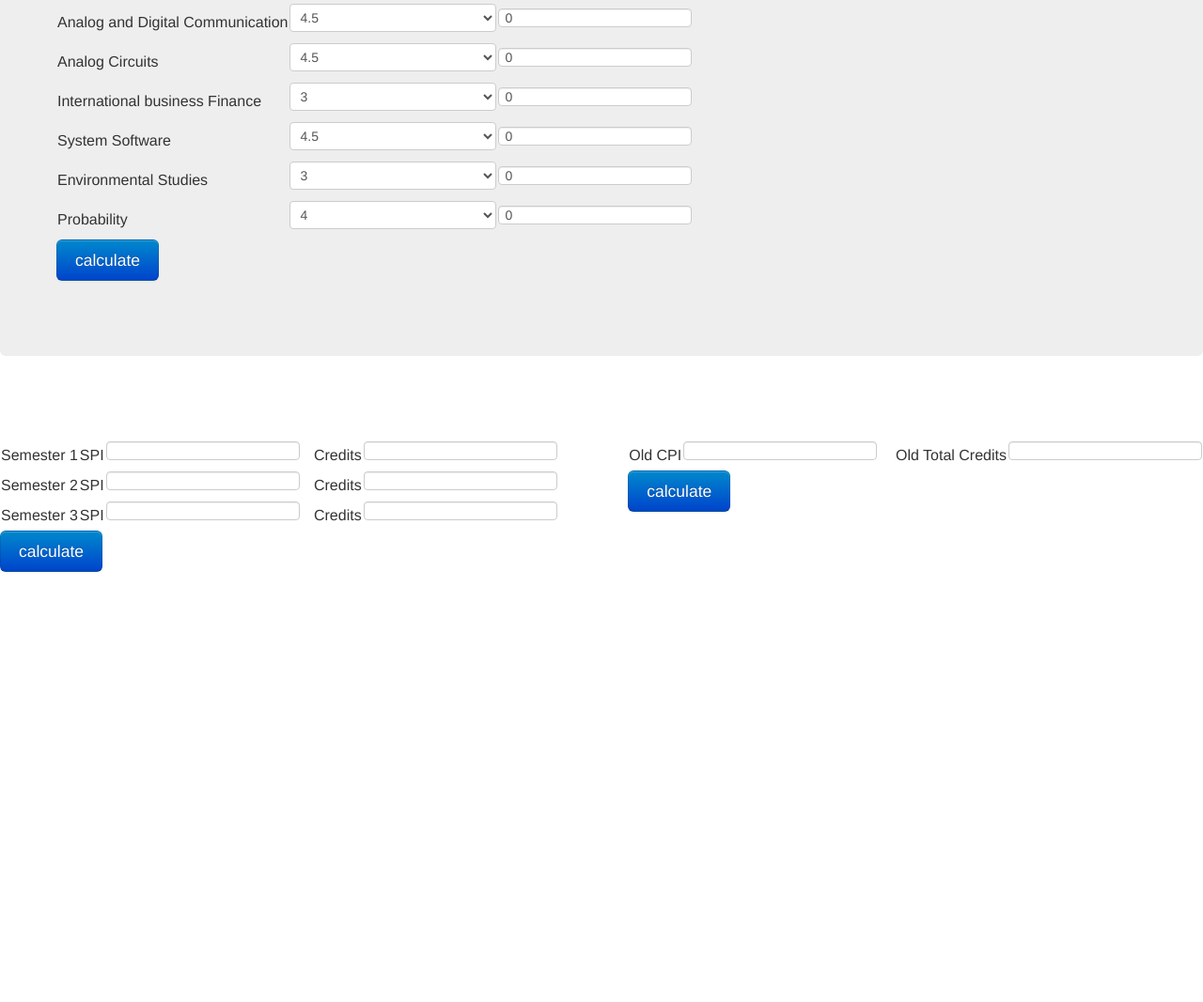
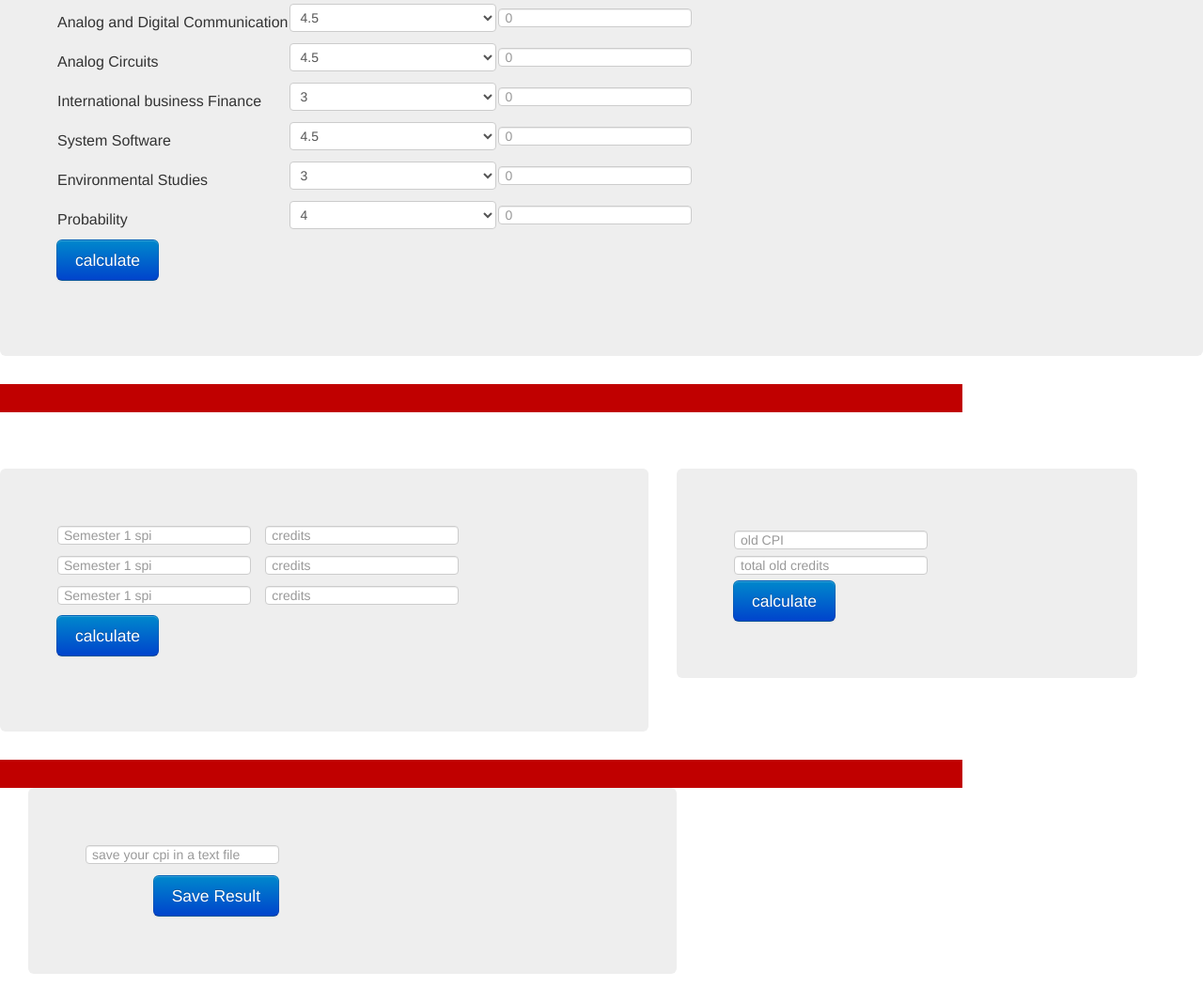
Before and after one commit to vinitkp/CGPA-Calculator, a plain HTML site: page index.html in a window 1280 px wide. Shown: the part 157-1224 px from the top of the page at 94% size. Before the commit the page ends 800 px from the top, so only its background shows below. Drawn offline with nearby package versions, Linux system fonts and the light colour scheme.

Commit message:
changes made

```diff
--- a/index.html
+++ b/index.html
@@ -18,7 +18,7 @@
 											<option value = "3"> 3 </option>
 										 </select>
 		</td>
-		<td> <input type="text" name="adc" value="0"></td>
+		<td> <input type="text" name="adc" placeholder = "0" ></td>
 
 		</tr>
 		<tr>
@@ -29,7 +29,7 @@
 							<option value = "3"> 3 </option>
 						 </select>
 		</td>
-		<td> <input type="text" name="ac" value="0"></td>
+		<td> <input type="text" placeholder = "0" name="ac" ></td>
 		</tr>
 		<tr>
 		<td>International business Finance </td>
@@ -39,7 +39,7 @@
 											<option value = "3" selected> 3 </option>
 										</select>
 		</td>
-		<td><input type="text" name="ibf" value="0"></td>
+		<td><input type="text" name="ibf" placeholder = "0" ></td>
 		</tr>
 		<tr>
 		<td>System Software</td>
@@ -49,7 +49,7 @@
 							<option value = "3"> 3 </option>
 						 </select>
 		</td>
-		<td><input type="text" name="ss" value="0"></td>
+		<td><input type="text" placeholder = "0" name="ss" ></td>
 		</tr>
 		<tr>
 		<td>Environmental Studies </td>
@@ -58,7 +58,7 @@
 							<option value = "4"> 4 </option>
 							<option value = "3" selected> 3 </option>
 						 </select></td>
-		<td> <input type="text" name="evs" value="0"></td>
+		<td> <input type="text" placeholder = "0" name="evs" ></td>
 		</tr>
 		<tr>
 		<td>Probability</td>
@@ -67,76 +67,70 @@
 							<option value = "4" selected> 4 </option>
 							<option value = "3"> 3 </option>
 						 </select></td>
-		<td> <input type="text" name="prob" value="0"></td>
+		<td> <input type="text" placeholder = "0" name="prob" ></td>
 		</tr>
 		</table>
 		<input type="button" value="calculate" class="btn btn-primary btn-large" name="calc" onclick = "sem4(this.form)">
 	</form>
 
 </div>
-<div id = "result"></div>
+<div id = "result" style = "background: #C00000; color:white; width: 80%; font-size: 30px; padding-top:15px; padding-bottom:15px;" ></div>
 <br/><br/><br/>
-<div id= "old things" style=" width = 100%">
-	<div id = "semwise" style = "float: left"; width : 50%">
+<div id= "old things" class = "row">
+	<div class = "hero-unit span6" id = "semwise" >
 	<form>
 		<table>
 		<tr>
-		<td> Semester 1</td>
-		<td>SPI</td>
-		<td><input type="text" name="sem1">&nbsp;&nbsp;&nbsp;</td>
-		<td>Credits </td>
-		<td><input type = "text" name = "sem1creds"></td>
+
+		<td><input type="text" placeholder = "Semester 1 spi" name="sem1">&nbsp;&nbsp;&nbsp;</td>
+
+		<td><input type = "text" placeholder = "credits" name = "sem1creds"></td>
 		</tr>
 
 		<tr>
-		<td> Semester 2</td>
-		<td>SPI</td>
-		<td><input type="text" name="sem2">&nbsp;&nbsp;&nbsp;</td>
-		<td>Credits </td>
-		<td><input type = "text" name = "sem2creds"></td>
+
+		<td><input type="text" placeholder = "Semester 1 spi"  name="sem2">&nbsp;&nbsp;&nbsp;</td>
+
+		<td><input type = "text" placeholder = "credits"  name = "sem2creds"></td>
 		</tr>
 
 		<tr>
-		<td> Semester 3</td>
-		<td>SPI</td>
-		<td><input type="text" name="sem3">&nbsp;&nbsp;&nbsp;</td>
-		<td>Credits </td>
-		<td><input type = "text" name = "sem3creds"></td>
+
+		<td><input type="text" placeholder = "Semester 1 spi"  name="sem3">&nbsp;&nbsp;&nbsp;</td>
+
+		<td><input type = "text" placeholder = "credits"  name = "sem3creds"></td>
 		</tr>
 		</table>
-		<input type="button" value="calculate" class="btn btn-primary btn-large" name="calcSemWise" onclick = "semWise(this.form)">
+		<input type="button" value="calculate" class="btn btn-primary btn-large " name="calcSemWise" onclick = "semWise(this.form)">
 	</form>
 	</div>
-	<div id = "oldcpi" style = "float: right"; width : 50%">
-		<form>
+	<div id = "oldcpi" class = "hero-unit span4" >
+		<form class = "navbar-form">
 		<table>
 		<tr>
-		<td>Old CPI</td>
-		<td><input type = "text" name = "old_cpi">&nbsp;&nbsp;&nbsp;&nbsp;</td>
-		<td>Old Total Credits</td>
-		<td><input type = "text" name = "tot_old_creds">
+		<td><input type = "text" placeholder = "old CPI" name = "old_cpi"></td>
+		</tr>
+		<tr>
+		<td><input type = "text" placeholder = "total old credits" name = "tot_old_creds">
 		</tr>
 		</table>
-		<input type="button" value="calculate" class="btn btn-primary btn-large" name="calcOldCpi" onclick = "oldCpi(this.form)">
+		<input type="button" value="calculate" class="btn btn-primary btn-large " name="calcOldCpi" onclick = "oldCpi(this.form)">
 		</form>
 	</div>
 </div>
-<div style="clear:both"></div>
-<div id = "cpi_res"></div>
+<div id = "cpi_res" style = "background: #C00000; color:white; width: 80%; font-size: 30px; padding-top:15px; padding-bottom:15px;"></div>
+<div id = "save_div" class = "hero-unit span6">
+<table>
+<tr>
+<td><input type = "text" placeholder = "save your cpi in a text file" id = "fileName"></td>
+</tr>
+<tr>
+<td><input type = "button" name = "save" class="btn pull-right btn-primary btn-large" value = "Save Result" onclick = "fileSave()"></td>
+</tr>
+</table>
+</div>
 
-    <script src="bootstrap/js/jquery.js"></script>
-    <script src="bootstrap/js/bootstrap-transition.js"></script>
-    <script src="bootstrap/js/bootstrap-alert.js"></script>
-    <script src="bootstrap/js/bootstrap-modal.js"></script>
-    <script src="bootstrap/js/bootstrap-dropdown.js"></script>
-    <script src="bootstrap/js/bootstrap-scrollspy.js"></script>
-    <script src="bootstrap/js/bootstrap-tab.js"></script>
-    <script src="bootstrap/js/bootstrap-tooltip.js"></script>
-    <script src="bootstrap/js/bootstrap-popover.js"></script>
-    <script src="bootstrap/js/bootstrap-button.js"></script>
-    <script src="bootstrap/js/bootstrap-collapse.js"></script>
-    <script src="bootstrap/js/bootstrap-carousel.js"></script>
-    <script src="bootstrap/js/bootstrap-typeahead.js"></script>
+
 
 </body>
 </html>
--- a/js/main.js
+++ b/js/main.js
@@ -21,7 +21,7 @@ function oldCpi(form){
 	var cpi;
 	cpi = (oldcreds * oldcpi + spi * 23.5)/ (oldcreds + 23.5);
 
-	document.getElementById("cpi_res").innerHTML = cpi;
+	document.getElementById("cpi_res").innerHTML = "your CPI is "+ cpi;
 
 }
 
@@ -45,7 +45,7 @@ function semWise(form){
 	old_cpi = old_cpi/old_creds;
 	var spi = getSpi();
 	var cpi = (old_cpi * old_creds + spi * 23.5)/ (23.5 + old_creds);
-	document.getElementById("cpi_res").innerHTML = cpi;
+	document.getElementById("cpi_res").innerHTML = "your CPI is "+ cpi;
 
 }
 
@@ -55,3 +55,15 @@ function getSpi(){
 	return arr[5];
 
 }
+
+
+function fileSave(){
+	var filename = document.getElementById("fileName").value;
+	var text = document.getElementById("cpi_res").innerHTML;
+	var file = new Blob([text],{type: 'text/plain'});
+
+	var link = document.createElement("a");
+	link.href = window.webkitURL.createObjectURL(file);
+	link.download = filename;
+	link.click();
+}
```
Also changed, not shown: 2 other files.
